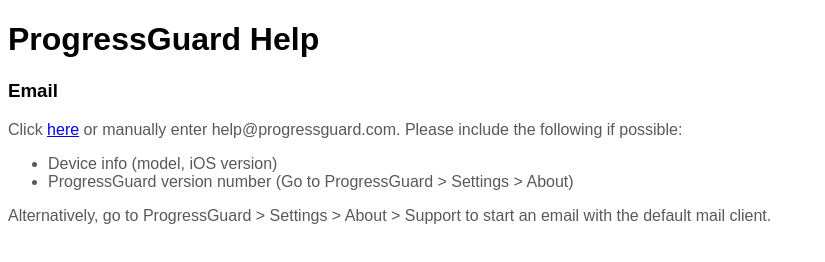
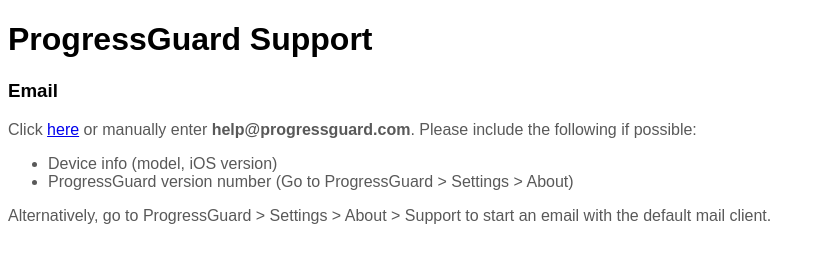
Before and after one commit to ProgressGuard/progressguard.github.io, a plain HTML site: page support/index.html in a window 1280 px wide. Shown: the whole page, without its empty margins (0-825 px from the left). Drawn offline with Linux system fonts and the light colour scheme.

Commit message:
Refactoring.

```diff
--- a/support/index.html
+++ b/support/index.html
@@ -3,15 +3,15 @@
 <head>
     <meta charset="UTF-8">
     <meta name="viewport" content="width=device-width, initial-scale=1.0">
-    <title>Support &#124; ProgressGuard</title>
+    <title>Support - ProgressGuard &#124; Martial Arts Journal</title>
     <link rel="stylesheet" href="../policy-style.css">
 </head>
 <body>
-<h1>ProgressGuard Help</h1>
+<h1>ProgressGuard Support</h1>
 
 <h3>Email</h3>
 <p>
-    Click <a href="mailto:help@progressguard.com?subject=ProgressGuard Help">here</a> or manually enter help@progressguard.com. Please include the following if possible:
+    Click <a href="mailto:help@progressguard.com?subject=ProgressGuard Help">here</a> or manually enter <b>help@progressguard.com</b>. Please include the following if possible:
 </p>
 
 <ul>
```
Also changed, not shown: privacy/index.html (renamed from privacy-policy/index.html, +2 -30 lines), terms/index.html (renamed from terms-of-service/index.html, +1 -1 lines).
